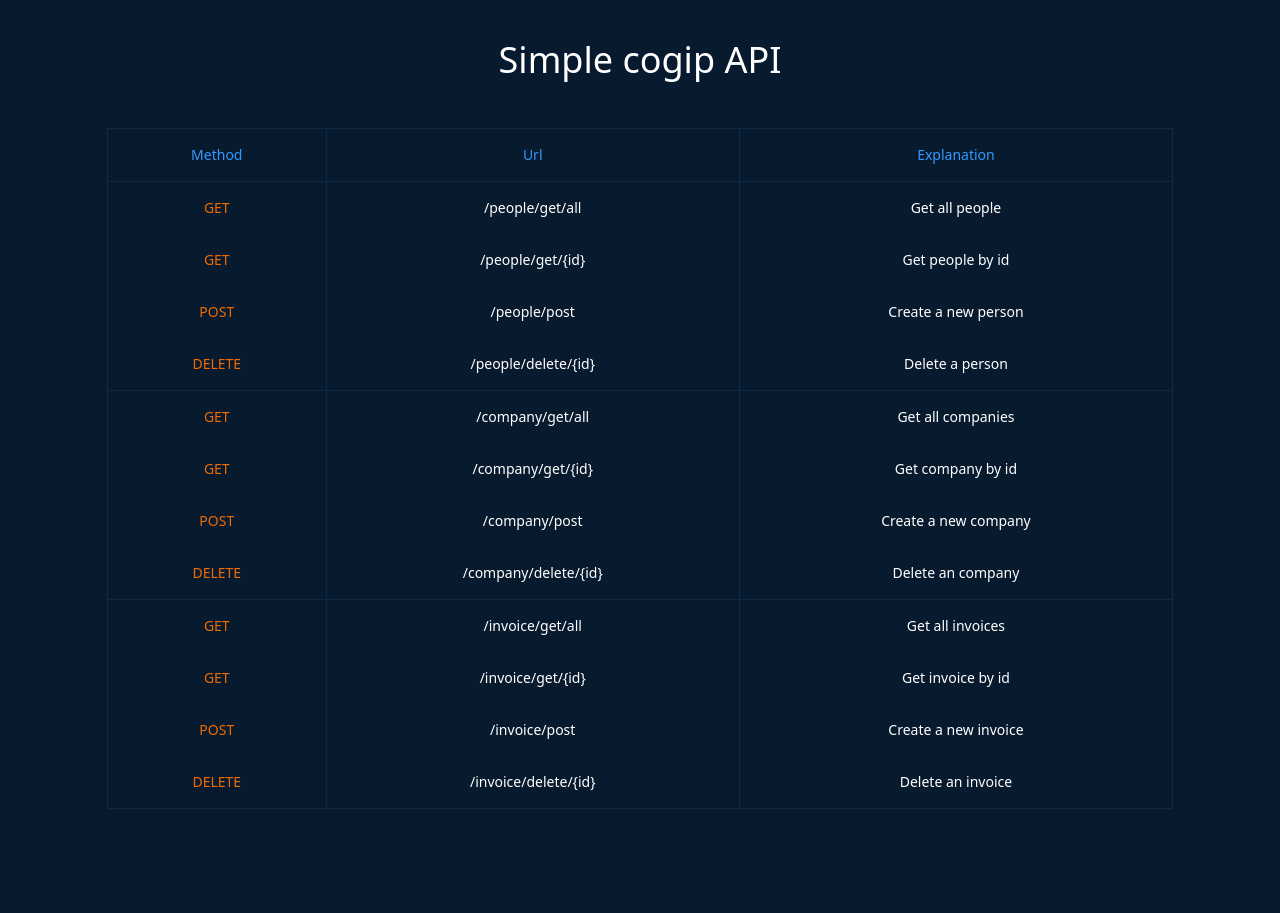
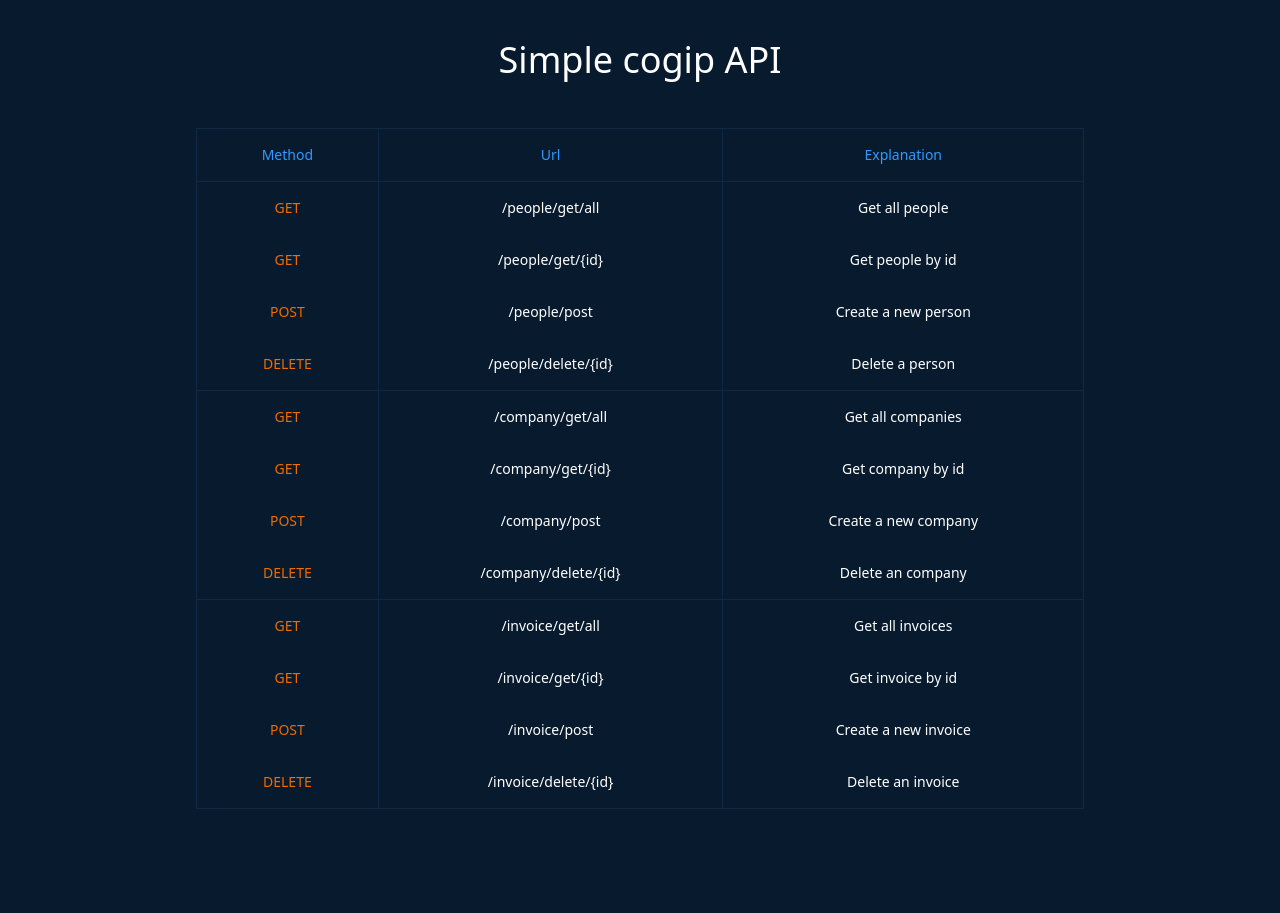
Before and after one commit to chris-delecluse/PHP-API-cogip, a PHP site: page / in a window 1280 px wide. Run offline with PHP 8.4, Linux system fonts and the light colour scheme; some libraries are stand-ins or nearby versions.

Commit message:
modify bug style views/index.php

```diff
--- a/views/index.php
+++ b/views/index.php
@@ -1,8 +1,8 @@
 <?php $title = "home" ?>
 <?php ob_start() ?>
 
-    <main class="grid align-center w-full bg-[#081A2E]">
-        <div class="m-auto w-full h-full mb-24">
+    <main class="grid align-center bg-[#081A2E]">
+        <div class="m-auto w-5/6 h-full mb-24">
             <h1 class="text-center mt-10 mb-10 text-4xl text-white">Simple cogip API</h1>
             <div class="flex flex-col">
                 <div class="overflow-x-auto sm:-mx-6 lg:-mx-8">
```
